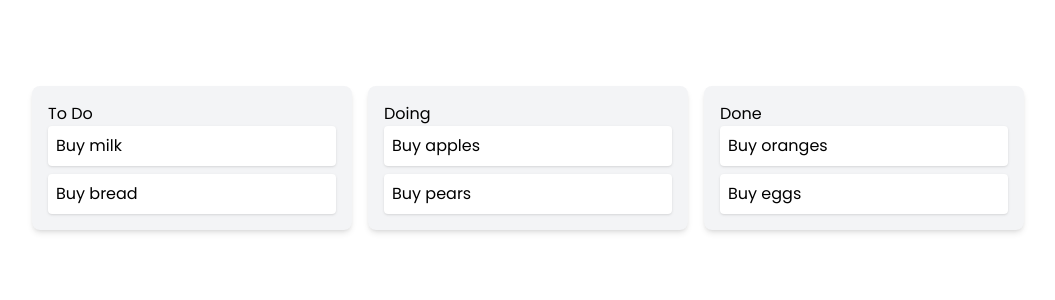
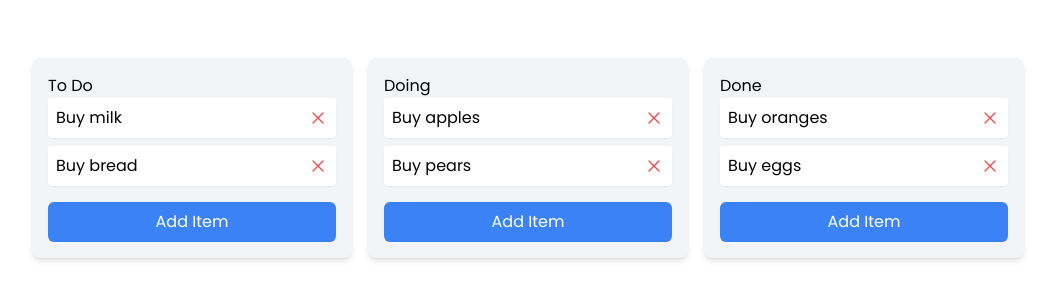
Before and after one commit to teffidev/kanban-dnd, a Next.js app: page / in a window 1280 px wide. Shown: the part 242-542 px from the top of the page, without its empty margins (112-1167 px from the left). Built offline with nearby package versions, Linux system fonts and the light colour scheme.

Commit message:
Implement new changes

```diff
--- a/src/app/components/Column.tsx
+++ /dev/null
@@ -1,40 +0,0 @@
-"use client";
-
-import React from "react";
-import { useDroppable } from "@dnd-kit/core";
-import {
-  SortableContext,
-  verticalListSortingStrategy,
-} from "@dnd-kit/sortable";
-import Task from "./Task";
-
-type ColumnProps = {
-  column: {
-    id: string;
-    title: string;
-    tasks: { id: string; content: string }[];
-  };
-};
-
-const Column: React.FC<ColumnProps> = ({ column }) => {
-  const { setNodeRef } = useDroppable({
-    id: column.id,
-  });
-
-  return (
-    <div className="bg-gray-100 p-4 rounded-lg shadow-md w-80">
-      <h2>{column.title}</h2>
-      <SortableContext
-        items={column.tasks.map((task) => task.id)}
-        strategy={verticalListSortingStrategy}>
-            <ul ref={setNodeRef} className="list-none p-0 flex flex-col gap-2">
-                {column.tasks.map(task => (
-                    <Task key={task.id} id={task.id} content={task.content} />
-                ))}
-            </ul>
-        </SortableContext>
-    </div>
-  );
-};
-
-export default Column;
--- a/src/app/components/Task.tsx
+++ /dev/null
@@ -1,37 +0,0 @@
-"use client";
-
-import { useSortable } from "@dnd-kit/sortable";
-import { CSS } from "@dnd-kit/utilities";
-import React from "react";
-
-type TaskProps = {
-  id: string;
-  content: string;
-};
-
-const Task: React.FC<TaskProps> = ({ id, content }) => {
-  const { attributes, listeners, setNodeRef, transform, transition } =
-    useSortable({
-      id,
-    });
-
-  const style = {
-    transform: CSS.Transform.toString(transform),
-    transition,
-  };
-
-  return (
-    <>
-      <li
-        ref={setNodeRef}
-        style={style}
-        {...attributes}
-        {...listeners}
-        className="bg-white p-2 rounded shadow cursor-move list-none">
-        {content}
-      </li>
-    </>
-  );
-};
-
-export default Task;
--- a/src/app/page.tsx
+++ b/src/app/page.tsx
@@ -1,7 +1,7 @@
 "use client";
 
+import KanbanBoard from "@/components/KanbanBoard";
 import React from "react";
-import KanbanBoard from "./components/KanbanBoard";
 
 const Home: React.FC = () => {
   return (
--- /dev/null
+++ b/src/components/Column/index.tsx
@@ -0,0 +1,52 @@
+"use client";
+
+import React from "react";
+import { useDroppable } from "@dnd-kit/core";
+import {
+  SortableContext,
+  verticalListSortingStrategy,
+} from "@dnd-kit/sortable";
+import Status from "../Status";
+
+type ColumnProps = {
+  column: {
+    id: string;
+    title: string;
+    tasks: { id: string; content: string }[];
+  };
+  onAddItem: () => void;
+  onDeleteItem: (itemId: string) => void;
+};
+
+const Column: React.FC<ColumnProps> = ({ column, onAddItem, onDeleteItem }) => {
+  const { setNodeRef } = useDroppable({
+    id: column.id,
+  });
+
+  return (
+    <div className="bg-gray-100 p-4 rounded-lg shadow-md w-80">
+      <h2>{column.title}</h2>
+      <SortableContext
+        items={column.tasks.map((task) => task.id)}
+        strategy={verticalListSortingStrategy}>
+        <ul ref={setNodeRef} className="list-none p-0 flex flex-col gap-2">
+          {column.tasks.map((task) => (
+            <Status
+              key={task.id}
+              id={task.id}
+              content={task.content}
+              onDelete={() => onDeleteItem(task.id)}
+            />
+          ))}
+        </ul>
+      </SortableContext>
+      <button
+        onClick={onAddItem}
+        className="mt-4 w-full px-4 py-2 bg-blue-500 text-white rounded-md hover:bg-blue-600 focus:outline-none focus:ring-2 focus:ring-offset-2 focus:ring-blue-500">
+        Add Item
+      </button>
+    </div>
+  );
+};
+
+export default Column;
--- a/src/app/components/KanbanBoard.tsx
+++ b/src/components/KanbanBoard/index.tsx
@@ -1,5 +1,7 @@
 "use client";
 
+import React, { useState } from "react";
+import { v4 as uuidv4 } from "uuid";
 import {
   closestCorners,
   DndContext,
@@ -10,9 +12,9 @@ import {
   useSensors,
 } from "@dnd-kit/core";
 import { arrayMove, sortableKeyboardCoordinates } from "@dnd-kit/sortable";
-import React, { useState } from "react";
-import Column from "./Column";
-import Task from "./Task";
+import Column from "../Column";
+import Status from "../Status";
+import ModalAddItem from "../Modal";
 
 type TaskType = {
   id: string;
@@ -27,7 +29,7 @@ type ColumnTyep = {
 
 const initialColumns: ColumnTyep[] = [
   {
-    id: "todo",
+    id: "status1",
     title: "To Do",
     tasks: [
       {
@@ -41,7 +43,7 @@ const initialColumns: ColumnTyep[] = [
     ],
   },
   {
-    id: "doing",
+    id: "status2",
     title: "Doing",
     tasks: [
       {
@@ -55,7 +57,7 @@ const initialColumns: ColumnTyep[] = [
     ],
   },
   {
-    id: "done",
+    id: "status3",
     title: "Done",
     tasks: [
       {
@@ -74,12 +76,55 @@ const KanbanBoard = () => {
   const [columns, setColumns] = useState<ColumnTyep[]>(initialColumns);
   const [activeId, setActiveId] = useState<string | null>(null);
 
+  const [showAddItemModal, setShowAddItemModal] = useState(false);
+  const [itemName, setItemName] = useState("");
+  const [currentColumnId, setCurrentColumnId] = useState<string | null>(null);
+
   const sensors = useSensors(
     useSensor(PointerSensor),
     useSensor(KeyboardSensor, {
       coordinateGetter: sortableKeyboardCoordinates,
     })
   );
+
+  const onAddItem = () => {
+    if (!itemName || !currentColumnId) return;
+
+    const newItem: TaskType = {
+      id: uuidv4(),
+      content: itemName,
+    };
+
+    setColumns((prevColumns) =>
+      prevColumns.map((column) =>
+        column.id === currentColumnId
+          ? { ...column, tasks: [...column.tasks, newItem] }
+          : column
+      )
+    );
+
+    setItemName("");
+    setShowAddItemModal(false);
+    setCurrentColumnId(null);
+  };
+
+  const handleAddItemClick = (columnId: string) => {
+    setCurrentColumnId(columnId);
+    setShowAddItemModal(true);
+  };
+
+  const handleDeleteItem = (itemId: string) => {
+    setColumns((prevColumns) => {
+      const newColumns = prevColumns.map((column) => {
+        const newTasks = column.tasks.filter((task) => task.id !== itemId);
+        if (newTasks.length !== column.tasks.length) {
+          return { ...column, tasks: newTasks };
+        }
+        return column;
+      });
+      return newColumns;
+    });
+  };
 
   const handleDragStart = (event: any) => {
     const { active } = event;
@@ -121,7 +166,7 @@ const KanbanBoard = () => {
           active.rect.current.translated &&
           active.rect.current.translated.top > over.rect.top + over.rect.height;
 
-        const modifier = isBelowOverItem ? -1 : 0;
+        const modifier = isBelowOverItem ? 1 : 0;
 
         newIndex = overIndex >= 0 ? overIndex + modifier : overItems.length + 1;
       }
@@ -184,6 +229,29 @@ const KanbanBoard = () => {
   };
 
   return (
+    <div className="mx-auto max-w-7xl py-10 px-3 sm:px-6 lg:px-8">
+      {/* Add item Modal */}
+      <ModalAddItem
+        showModal={showAddItemModal}
+        setShowModal={setShowAddItemModal}>
+        <div className="flex flex-col w-full items-start gap-y-4">
+          <h1 className="text-gray-800 text-3xl font-bold">Add Item</h1>
+          <input
+            type="text"
+            placeholder="Item Title"
+            name="itemname"
+            value={itemName}
+            onChange={(e) => setItemName(e.target.value)}
+            className="w-full px-3 py-2 border border-gray-300 rounded-md shadow-sm focus:outline-none focus:ring-indigo-500 focus:border-indigo-500"
+          />
+          <button
+            onClick={onAddItem}
+            className="px-4 py-2 bg-indigo-600 text-white rounded-md hover:bg-indigo-700 focus:outline-none focus:ring-2 focus:ring-offset-2 focus:ring-indigo-500">
+            Add Item
+          </button>
+        </div>
+      </ModalAddItem>
+
       <DndContext
         sensors={sensors}
         collisionDetection={closestCorners}
@@ -192,22 +260,29 @@ const KanbanBoard = () => {
         onDragEnd={handleDragEnd}>
         <div className="flex gap-4 p-4">
           {columns.map((column) => (
-          <Column key={column.id} column={column} />
+            <Column
+              key={column.id}
+              column={column}
+              onAddItem={() => handleAddItemClick(column.id)}
+              onDeleteItem={() => handleDeleteItem(column.id)}
+            />
           ))}
         </div>
         <DragOverlay>
           {activeId ? (
-          <Task
+            <Status
               id={activeId}
               content={
                 columns
                   .flatMap((col) => col.tasks)
                   .find((task) => task.id === activeId)?.content || ""
               }
+              onDelete={() => {}}
             />
           ) : null}
         </DragOverlay>
       </DndContext>
+    </div>
   );
 };
 
--- /dev/null
+++ b/src/components/Modal/index.tsx
@@ -0,0 +1,74 @@
+"use client";
+
+import FocusTrap from "focus-trap-react";
+import { AnimatePresence, motion } from "framer-motion";
+import { useCallback, useEffect, useRef } from "react";
+
+interface ModalAddItemProps {
+  children: React.ReactNode;
+  showModal: boolean;
+  setShowModal: React.Dispatch<React.SetStateAction<boolean>>;
+  className?: string;
+}
+
+const ModalAddItem: React.FC<ModalAddItemProps> = ({
+  children,
+  showModal,
+  setShowModal,
+  className,
+}) => {
+  const desktopModalRef = useRef<HTMLDivElement>(null);
+
+  const onKeyDown = useCallback(
+    (e: KeyboardEvent) => {
+      if (e.key === "Escape") {
+        setShowModal(false);
+      }
+    },
+    [setShowModal]
+  );
+
+  useEffect(() => {
+    document.addEventListener("keydown", onKeyDown);
+    return () => {
+      document.removeEventListener("keydown", onKeyDown);
+    };
+  }, [onKeyDown]);
+
+  return (
+    <AnimatePresence>
+      {showModal && (
+        <>
+          <FocusTrap focusTrapOptions={{ initialFocus: false }}>
+            <motion.div
+              ref={desktopModalRef}
+              key="desktop-modal"
+              initial={{ scale: 0.95, opacity: 0 }}
+              animate={{ scale: 1, opacity: 1 }}
+              exit={{ scale: 0.95, opacity: 0 }}
+              onMouseDown={(e) => {
+                if (desktopModalRef.current === e.target) {
+                  setShowModal(false);
+                }
+              }}
+              className="fixed inset-0 z-40 hidden min-h-screen items-center justify-center md:flex">
+              <div className="overflow relative w-full mas-w-lg transform rounded-xl border border-gray-200 bg-white p-6 text-left shadow-2xl transition-all">
+                {children}
+              </div>
+            </motion.div>
+          </FocusTrap>
+          <motion.div
+            key="desktop-backdrop"
+            initial={{ opacity: 0 }}
+            animate={{ opacity: 1 }}
+            exit={{ opacity: 0 }}
+            onClick={() => setShowModal(false)}
+            className="fixed inset-0 z-30 bg-gray-100 bg-opacity-10 backdrop-blur"
+          />
+        </>
+      )}
+    </AnimatePresence>
+  );
+};
+
+export default ModalAddItem;
--- /dev/null
+++ b/src/components/Status/index.tsx
@@ -0,0 +1,47 @@
+"use client";
+
+import { useSortable } from "@dnd-kit/sortable";
+import { CSS } from "@dnd-kit/utilities";
+import { XMarkIcon } from "@heroicons/react/24/outline";
+import React from "react";
+
+type StatusProps = {
+  id: string;
+  content: string;
+  onDelete: () => void;
+};
+
+const Status: React.FC<StatusProps> = ({ id, content, onDelete }) => {
+  const { attributes, listeners, setNodeRef, transform, transition } =
+    useSortable({
+      id,
+    });
+
+  const style = {
+    transform: CSS.Transform.toString(transform),
+    transition,
+  };
+
+  return (
+    <>
+      <li
+        ref={setNodeRef}
+        style={style}
+        {...attributes}
+        {...listeners}
+        className="bg-white p-2 rounded shadow-sm flex justify-between items-center">
+        <span>{content}</span>
+        <button
+          onClick={(e) => {
+            e.stopPropagation();
+            onDelete();
+          }}
+          className="text-red-500 hover:text-red-700 focus:outline-none">
+          <XMarkIcon className="h-5 w-5" />
+        </button>
+      </li>
+    </>
+  );
+};
+
+export default Status;
```
Also changed, not shown: package.json (+6 -1 lines), 1 other file (tests, documents, lock files or other folders). Lines whose indentation alone changed are shown as unchanged.
